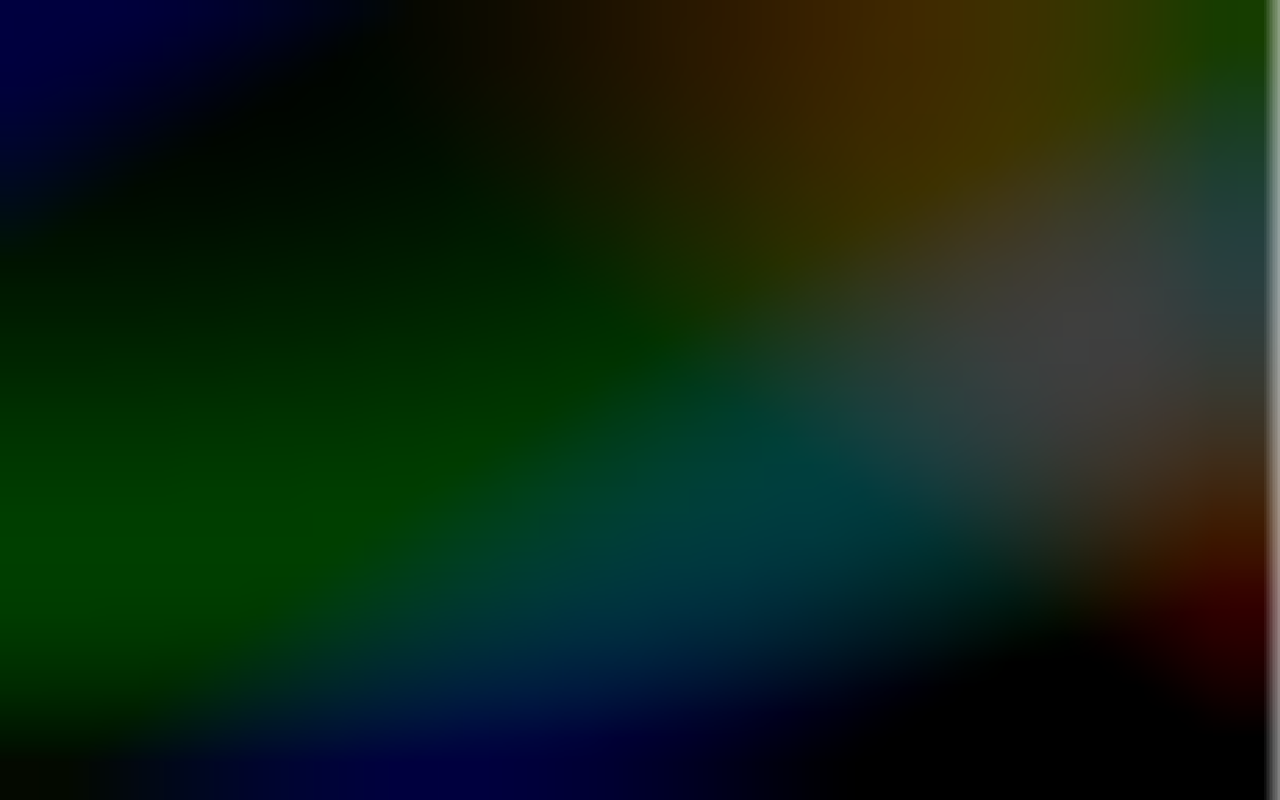
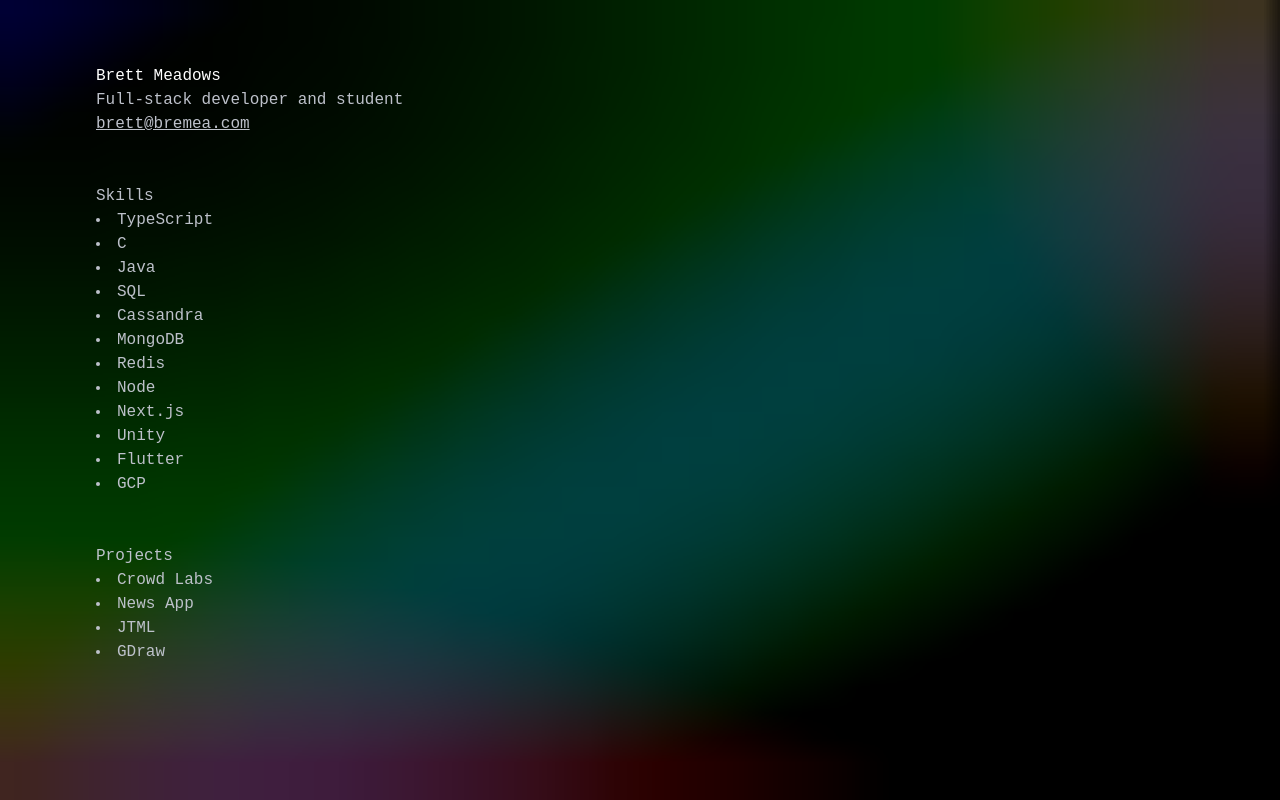
Before and after one commit to bremea/portfolio, a Svelte app: page / in a window 1280 px wide. Built offline with nearby package versions, Linux system fonts and the light colour scheme.

Commit message:
Add info

```diff
--- a/public/index.html
+++ b/public/index.html
@@ -12,6 +12,6 @@
 	<script defer src="build/bundle.js"></script>
 </head>
 
-<body class="text-gray-800 bg-white">
+<body class="bg-black">
 </body>
 </html>
--- a/src/App.svelte
+++ b/src/App.svelte
@@ -5,6 +5,36 @@
 
 <Tailwindcss />
 
-<main class="w-full h-full">
+<main class="w-full">
   <Background />
+
+  <section class="w-full px-24 py-16">
+    <p class="text-white">Brett Meadows</p>
+    <p>Full-stack developer and student</p>
+	<a href="mailto:brett@bremea.com" class="underline">brett@bremea.com</a>
+
+	<p class="mt-12">Skills</p>
+	<ul class="list-disc list-inside">
+		<li>TypeScript</li>
+		<li>C</li>
+		<li>Java</li>
+		<li>SQL</li>
+		<li>Cassandra</li>
+		<li>MongoDB</li>
+		<li>Redis</li>
+		<li>Node</li>
+		<li>Next.js</li>
+		<li>Unity</li>
+		<li>Flutter</li>
+		<li>GCP</li>
+	</ul>
+
+	<p class="mt-12">Projects</p>
+	<ul class="list-disc list-inside">
+		<li>Crowd Labs</li>
+		<li>News App</li>
+		<li>JTML</li>
+		<li>GDraw</li>
+	</ul>
+  </section>
 </main>
--- a/src/Tailwindcss.svelte
+++ b/src/Tailwindcss.svelte
@@ -2,4 +2,11 @@
   @tailwind base;
   @tailwind components;
   @tailwind utilities;
+
+  @import url("https://fonts.googleapis.com/css2?family=JetBrains+Mono:wght@100;300;400;500;700;800&display=swap");
+
+  * {
+    font-family: "JetBrains Mono", monospace;
+	color: #bdc1ca;
+  }
 </style>
--- a/src/components/Background.svelte
+++ b/src/components/Background.svelte
@@ -53,3 +53,9 @@
   class="w-full h-full fixed top-0 left-0"
   bind:this={canvas}
 />
+
+<style>
+	canvas {
+		z-index: -5;
+	}
+</style>
```
